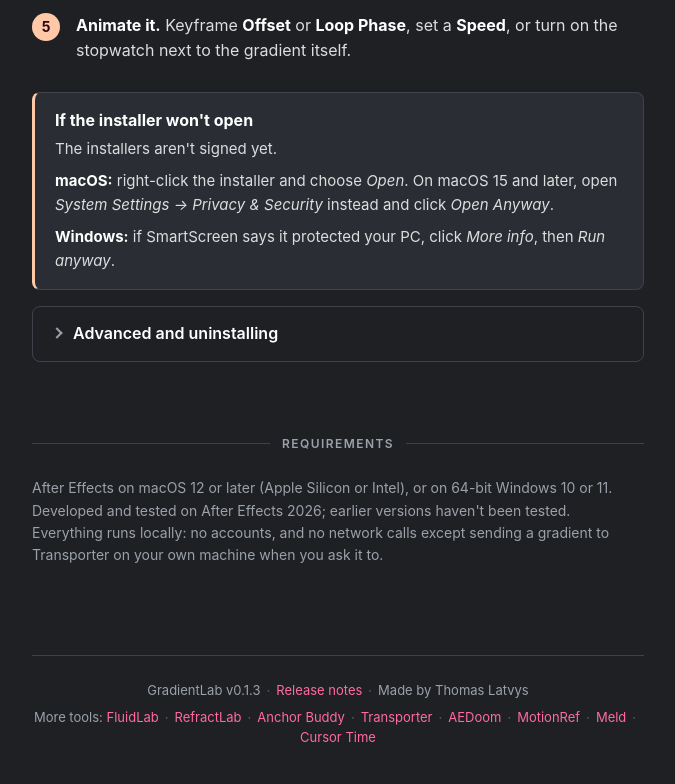
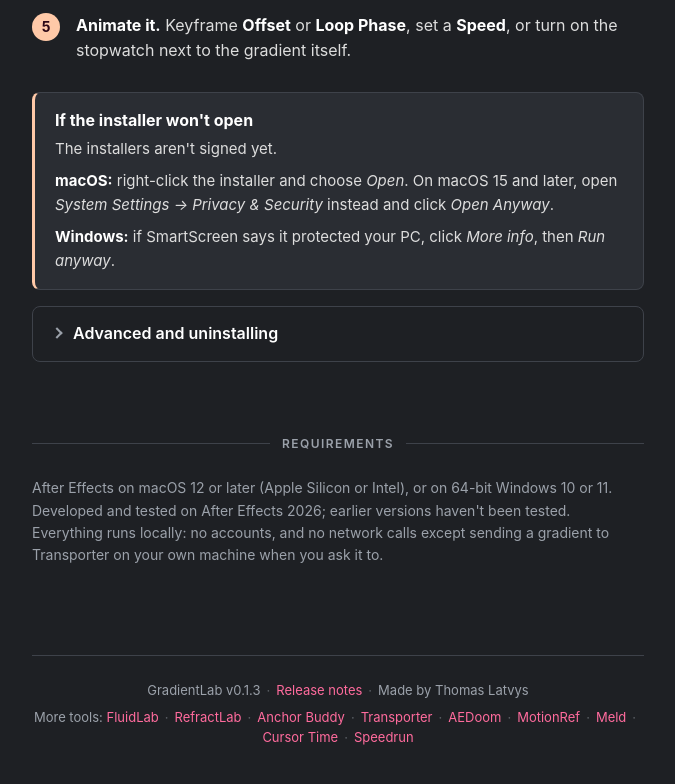
Before and after one commit to tlatvys-ac/gradientlab-app, a plain HTML site: page index.html in a window 1280 px wide. Shown: the part 4642-5426 px from the top of the page, without its empty margins (302-977 px from the left). Drawn offline with Linux system fonts and the light colour scheme; no server answers.

Commit message:
Footer: add Speedrun to More tools
Co-Authored-By: Claude Opus 5.5 <noreply@anthropic.com>

```diff
--- a/index.html
+++ b/index.html
@@ -827,7 +827,7 @@
     <footer>
         <p>GradientLab <span id="version">v0.1.3</span><span class="sep">·</span><a href="https://github.com/tlatvys-ac/gradientlab-app/releases">Release notes</a><span class="sep">·</span>Made by Thomas Latvys</p>
         <p>More tools:
-            <a href="https://tlatvys-ac.github.io/fluidlab-app/">FluidLab</a><span class="sep">·</span><wbr><a href="https://tlatvys-ac.github.io/refractlab-app/">RefractLab</a><span class="sep">·</span><wbr><a href="https://tlatvys-ac.github.io/anchor-buddy-app/">Anchor&nbsp;Buddy</a><span class="sep">·</span><wbr><a href="https://tlatvys-ac.github.io/transporter-app/">Transporter</a><span class="sep">·</span><wbr><a href="https://tlatvys-ac.github.io/aedoom-app/">AEDoom</a><span class="sep">·</span><wbr><a href="https://tlatvys-ac.github.io/motionref-app/">MotionRef</a><span class="sep">·</span><wbr><a href="https://tlatvys-ac.github.io/meld-app/">Meld</a><span class="sep">·</span><wbr><a href="https://tlatvys-ac.github.io/cursor-time-app/">Cursor&nbsp;Time</a>
+            <a href="https://tlatvys-ac.github.io/fluidlab-app/">FluidLab</a><span class="sep">·</span><wbr><a href="https://tlatvys-ac.github.io/refractlab-app/">RefractLab</a><span class="sep">·</span><wbr><a href="https://tlatvys-ac.github.io/anchor-buddy-app/">Anchor&nbsp;Buddy</a><span class="sep">·</span><wbr><a href="https://tlatvys-ac.github.io/transporter-app/">Transporter</a><span class="sep">·</span><wbr><a href="https://tlatvys-ac.github.io/aedoom-app/">AEDoom</a><span class="sep">·</span><wbr><a href="https://tlatvys-ac.github.io/motionref-app/">MotionRef</a><span class="sep">·</span><wbr><a href="https://tlatvys-ac.github.io/meld-app/">Meld</a><span class="sep">·</span><wbr><a href="https://tlatvys-ac.github.io/cursor-time-app/">Cursor&nbsp;Time</a><span class="sep">·</span><wbr><a href="https://tlatvys-ac.github.io/speedrun-app/">Speedrun</a>
         </p>
     </footer>
 </div>
```
